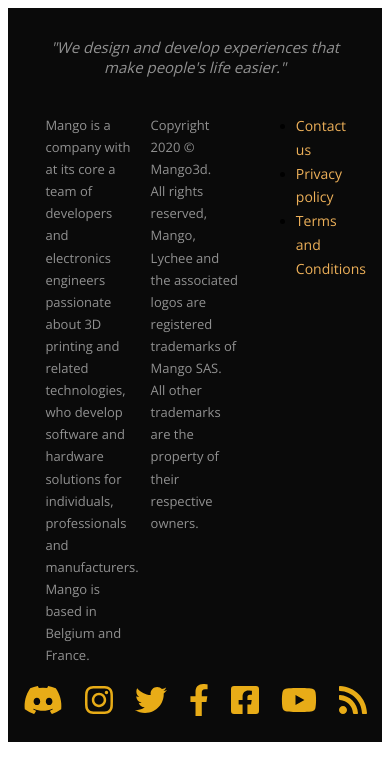
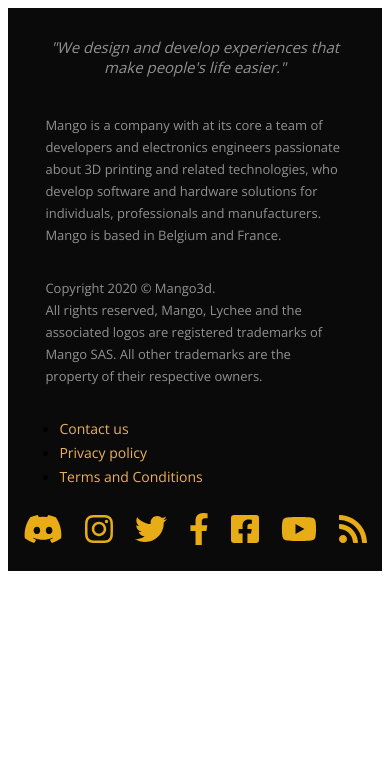
Before and after one commit to Arnaud-De-Baerdemaeker/mango3d-pages, a Next.js app: page /components/general-components/footer in a window 390 px wide. Shown: the top 780 px of the page. Built offline with nearby package versions, Linux system fonts and the light colour scheme.

Commit message:
Add the responsive rules

```diff
--- a/pages/components/scss-components/footer.module.scss
+++ b/pages/components/scss-components/footer.module.scss
@@ -1,5 +1,87 @@
 @import "./index.module.scss";
 
+@media (max-width: 1023px)
+{
+    .footer // <div>
+    {
+        background-color: #0a0a0a;
+        padding-top: 20px;
+        padding-bottom: 22px;
+
+        .footer__titleContainer // <div>
+        {
+            width: 80%;
+            margin-right: auto;
+            margin-left: auto;
+            padding-top: 9px;
+            padding-bottom: 11px;
+
+            .footer__title // <p>
+            {
+                font-size: 15px;
+                color: #919191;
+                font-family: $OpenSans;
+                margin: 0;
+                text-align: center;
+                font-style: italic;
+            }
+        }
+
+        .footer__intro // <div>
+        {
+            width: 80%;
+            margin-right: auto;
+            margin-left: auto;
+            padding-top: 26px;
+
+            .footer__mangoCopyrightContainer // <div>
+            {
+                margin-bottom: 30px;
+
+                .footer__mangoCopyrightText // <p>
+                {
+                    margin: 0;
+                    color: #919191;
+                    font-size: 13px;
+                    font-family: $OpenSans;
+                    line-height: 1.7em;
+                }
+            }
+
+            .footer__linksContainer // <div>
+            {
+                .footer__list // <ul>
+                {
+                    margin-top: 0;
+                    list-style: disc;
+                    padding-left: 14px;
+
+                    .footer__listItem // <li>
+                    {
+                        .footer__link // <a>
+                        {
+                            color: #edb059;
+                            line-height: 1.7em;
+                            font-family: $OpenSans;
+                            font-size: 14px;
+                            text-decoration: none;
+                        }
+                    }
+                }
+            }
+        }
+
+        .footer__networks // <div>
+        {
+            width: 80%;
+            margin-right: auto;
+            margin-left: auto;
+        }
+    }
+}
+
+@media (min-width: 1024px)
+{
     .footer // <div>
     {
         background-color: #0a0a0a;
@@ -37,6 +119,8 @@
 
             .footer__mangoCopyrightContainer // <div>
             {
+                margin-bottom: 30px;
+
                 .footer__mangoCopyrightText // <p>
                 {
                     margin: 0;
@@ -52,6 +136,8 @@
                 .footer__list // <ul>
                 {
                     margin-top: 0;
+                    list-style: disc;
+                    padding-left: 14px;
 
                     .footer__listItem // <li>
                     {
@@ -75,3 +161,4 @@
             margin-left: auto;
         }
     }
+}
```
Lines whose indentation alone changed are shown as unchanged.
